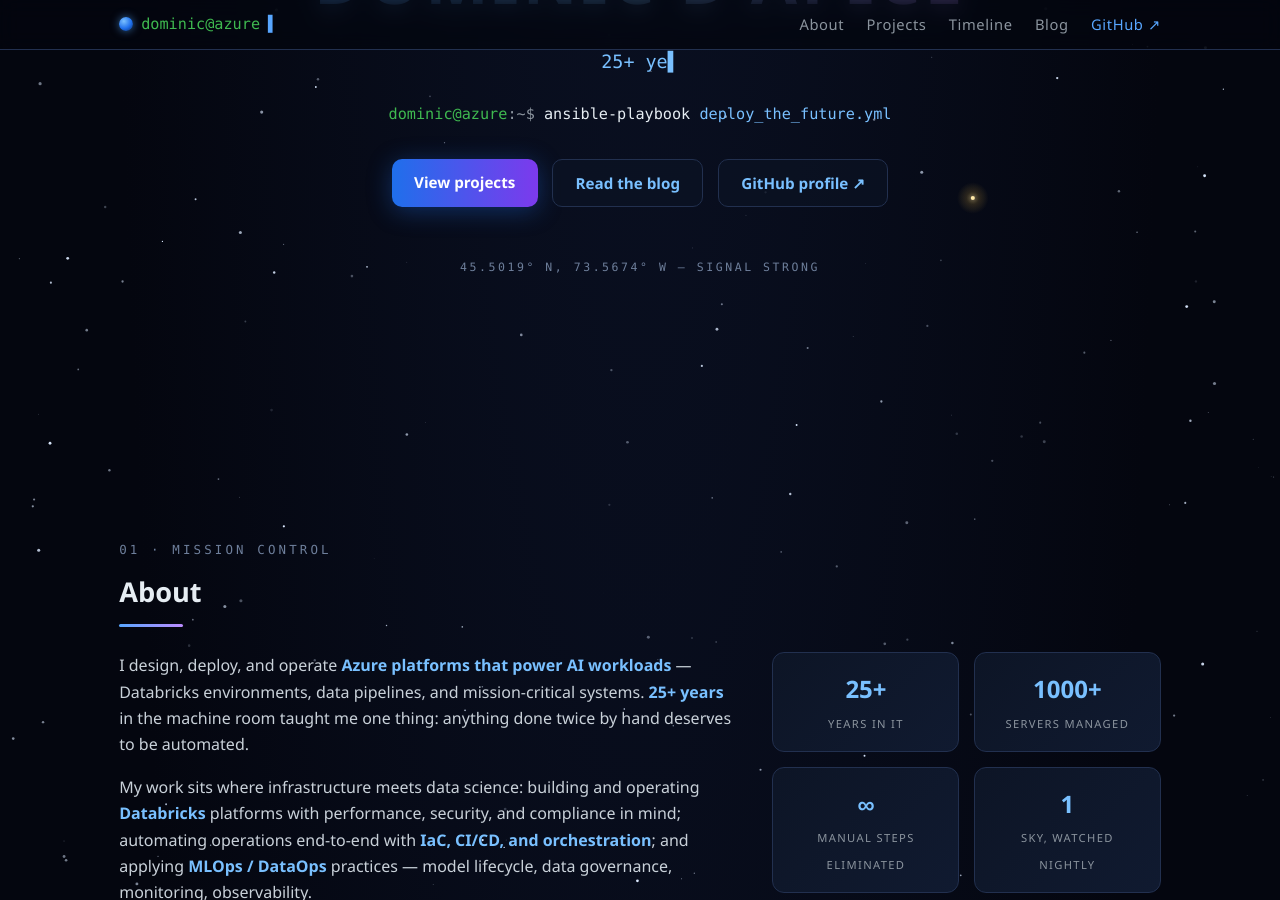
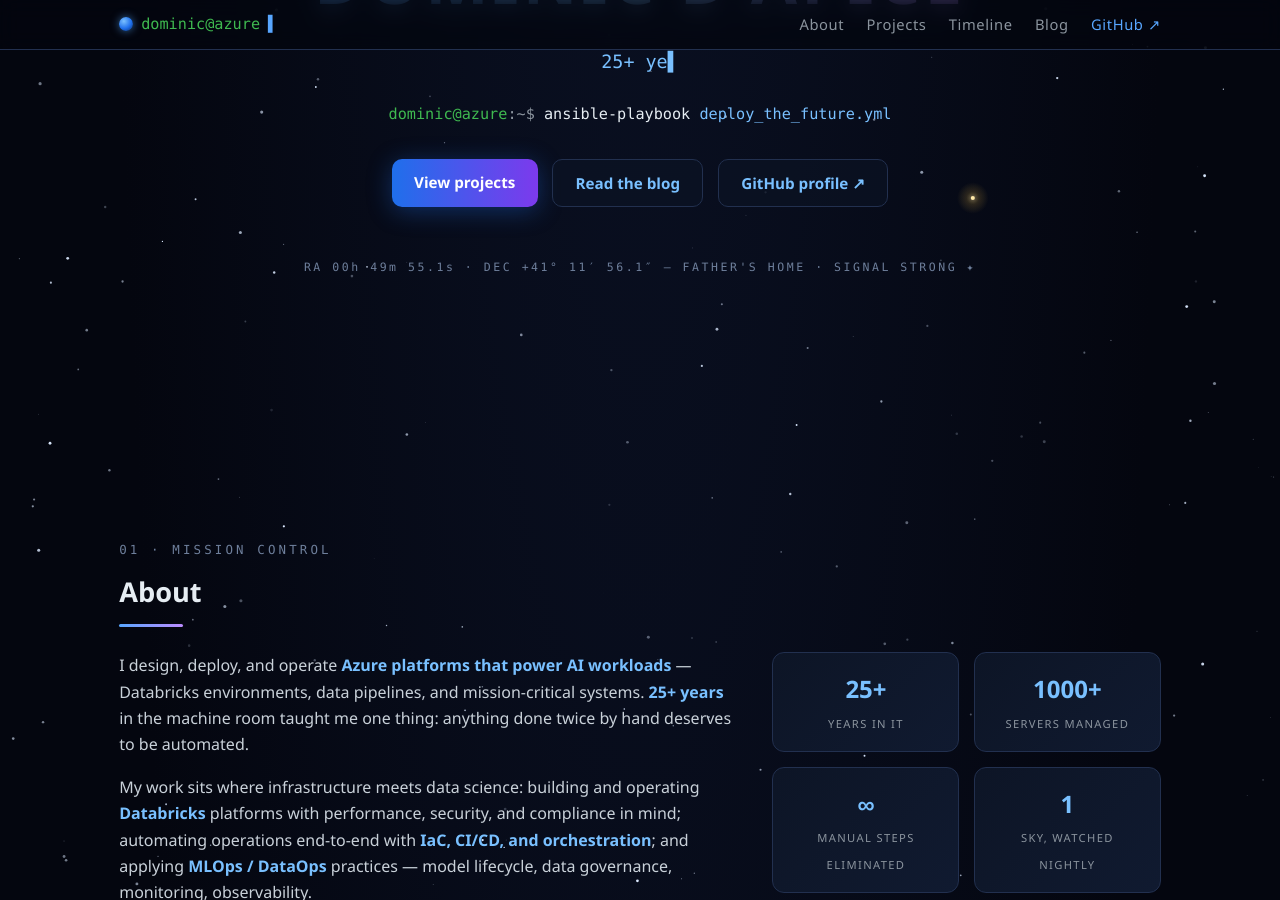
Before and after one commit to dapiced/dapiced.github.io, a Jekyll site: the page built from index.html, in a window 1280 px wide and 900 px high, scrolled down 374 px. Built offline with Jekyll 4.4.1, drawn with Linux system fonts in a browser that asks for light colours.

Commit message:
Hero signal now locked on Father's home: his star's coordinates
RA 00h 49m 55.1s, DEC +41 11' 56.1 replaces the Montreal GPS line.

Co-Authored-By: Claude Fable 5 <noreply@anthropic.com>

```diff
--- a/index.html
+++ b/index.html
@@ -19,7 +19,7 @@ description: >-
     <a class="btn btn-ghost" href="/blog/">Read the blog</a>
     <a class="btn btn-ghost" href="https://github.com/dapiced" target="_blank" rel="noopener">GitHub profile ↗</a>
   </div>
-  <p class="hero-coords">45.5019° N, 73.5674° W — SIGNAL STRONG</p>
+  <p class="hero-coords">RA 00h 49m 55.1s · DEC +41° 11′ 56.1″ — FATHER'S HOME · SIGNAL STRONG ✦</p>
 </section>
 
 <!-- ================= ABOUT ================= -->
```
